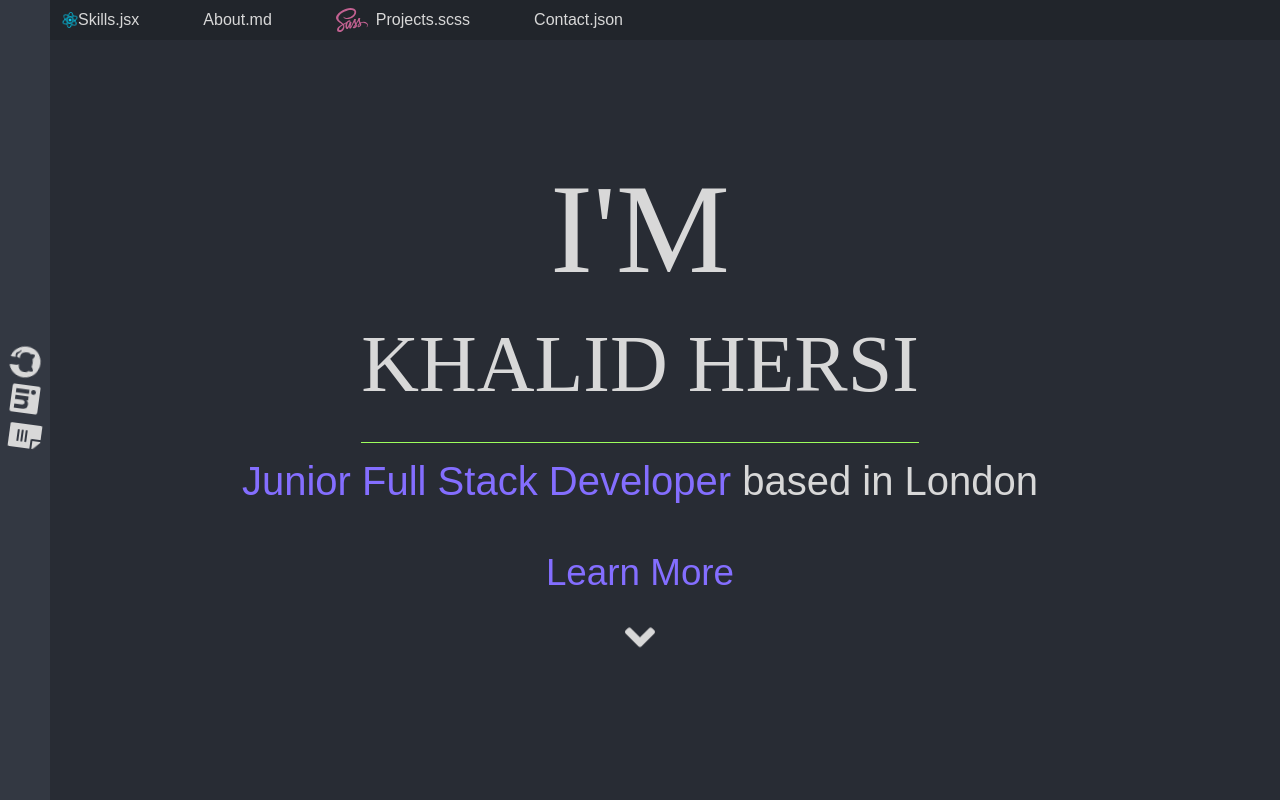
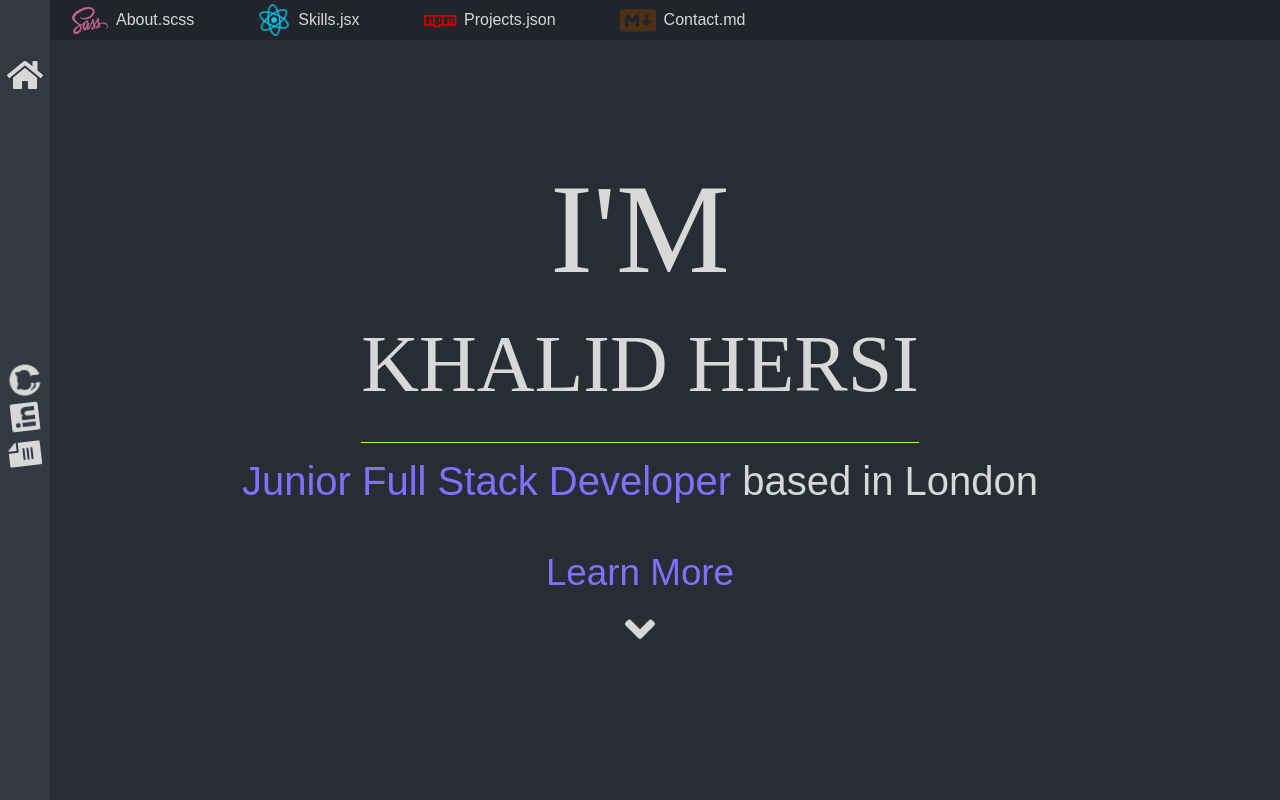
Before and after one commit to khalidhersi/vscodefolio, a React (Create React App) app: page / in a window 1280 px wide. Shown: the top 800 px of the page. Built offline with nearby package versions, Linux system fonts and the light colour scheme.

Commit message:
react router links working

```diff
--- a/package.json
+++ b/package.json
@@ -36,6 +36,7 @@
     ]
   },
   "devDependencies": {
+    "react-router-dom": "^6.2.1",
     "sass": "^1.46.0"
   }
 }
--- a/src/App.jsx
+++ b/src/App.jsx
@@ -7,19 +7,26 @@ import Projects from "./Compnents/Projects/Projects";
 import Contact from './Compnents/Contact/Contact';
 import Footer from './Compnents/Footer/Footer';
 import SideBar from './Compnents/SideBar/SideBar';
+import {BrowserRouter as Router, Routes, Route} from "react-router-dom";
+
 
 function App() {
   return (
-    <div className="App">
+    <Router>
+      <div className="app">
         <Nav />
         <SideBar />
-        <Header />
-        <About />
-        <Skills />
-        <Projects />
-        <Contact />
-        <Footer />
-    </div>
+
+        <Routes>
+          <Route path="/" element={ <Header />} />
+          <Route path="/about" element={<About />} />
+          <Route path="/skills" element={<Skills />} />
+          <Route path="/projects" element={<Projects />} />
+          <Route path="/contact"element={<Contact />} />
+          <Route path="/footer" element={<Footer />} />
+        </Routes>
+      </div>
+    </Router>
   );
 }
 
--- a/src/Compnents/Nav/Nav.jsx
+++ b/src/Compnents/Nav/Nav.jsx
@@ -1,5 +1,6 @@
-import React, { useState } from "react";
+import React from "react";
 import "./Nav.scss"
+import { Link } from "react-router-dom";
 
 const Nav = () => {
     // const [showNav, setShowNav] = useState(false);
@@ -13,19 +14,21 @@ const Nav = () => {
             <nav className="navbar">
                 {/* {showNav && <NavBar toggleNav={toggleNav}/>} */}
                  <ul className="navbar__menu">
+                 <li className="navbar__menu__list">
+                    <i className="navbar__menu__icon fab fa-sass" id="sass"/>
+                        <Link to="/about" className="navbar__menu__item">About.scss</Link>
+                    </li>
                     <li className="navbar__menu__list">
                         <i className="nnavbar__menu__icon fab fa-react fa-spin" id="react"/>
-                        <a href="#about" className="navbar__menu__item">Skills.jsx</a>
+                        <Link to="/skills" className="navbar__menu__item">Skills.jsx</Link>
                     </li>
                     <li className="navbar__menu__list">
-                        <a href="#skills" className="navbar__menu__item">About.md</a>
+                        <i className="navbar__menu__icon fab fa-npm" id="json"/>
+                        <Link to="/projects" className="navbar__menu__item">Projects.json</Link>
                     </li>
                     <li className="navbar__menu__list">
-                        <i className="navbar__menu__icon fab fa-sass" id="sass"/>
-                        <a href="#projects" className="navbar__menu__item">Projects.scss</a>
-                    </li>
-                    <li className="navbar__menu__list">
-                        <a href="#contact" className="navbar__menu__item">Contact.json</a>
+                        <i className="navbar__menu__icon fab fa-markdown" id="markdown"/>
+                        <Link to="/contact" className="navbar__menu__item">Contact.md</Link>
                     </li>
                 </ul>
             </nav>
--- a/src/Compnents/Nav/Nav.scss
+++ b/src/Compnents/Nav/Nav.scss
@@ -25,20 +25,30 @@
         align-items: center;
         padding: 0 2em;
         position: relative;
-        left: 30px;
+        left: 40px;
+      }
+      &__list:hover{
+        background-color: $nav-hover-background;
+        transition: 0.35s;
       }
       &__icon{
-        font-size: 2em;
-        padding-right: 8px;
+        font-size: 1.8em;
       }
       &__item {
-
+        padding-left: 8px;
     }
     #sass{
       color: #C26191;
     }
     #react{
       color: #00CDF2;
+      font-size: 2em;
+    }
+    #markdown{
+      color: #4d3016;
+    }
+    #json{
+      color: #CD0001;
     }
   }
   }
--- a/src/Compnents/SideBar/SideBar.jsx
+++ b/src/Compnents/SideBar/SideBar.jsx
@@ -1,10 +1,12 @@
 import React from "react";
 import "./SideBar.scss";
+import { Link } from "react-router-dom";
 
 const SideBar = () => {
     return (
             <div className="sidebar">
                  <ul className="sidebar__menu">
+                    <li><Link to="/" id="home"><i class=" sidebar__items fas fa-home" /></Link></li>
                     <li><a href="https://github.com/khalidhersi" target="_blank" className="sidebar__items"> <i className="sidebar__icon fab fa-github fa-spin"/></a></li>
                     <li><a href="https://www.linkedin.com/in/khalid-hersi-a907a4170/" target="_blank" className="sidebar__items"><i className="sidebar__icon fab fa-linkedin fa-spin"/></a></li>
                     <li><a href="" className="sidebar__items"><i className="sidebar__icon fas fa-file-alt fa-spin"/></a></li>
--- a/src/Compnents/SideBar/SideBar.scss
+++ b/src/Compnents/SideBar/SideBar.scss
@@ -7,8 +7,6 @@
     position: absolute;
     z-index: 100;
     &__menu{
-    top: 0;
-    left: 0;
     width: 50px;
     height: 100vh;
     display: flex;
@@ -17,10 +15,17 @@
     flex-direction: column;
     justify-content: center;
     font-size: 2em;
+    position: fixed;
+    padding: 10px;
       &__icon {
         color: $body-color;
         text-decoration: none;
       }
+      #home{
+        position: relative;
+        bottom: 268px;
+        font-size: 1em;
+      }
   }
 }
 }
--- a/src/assets/styles/_variables.scss
+++ b/src/assets/styles/_variables.scss
@@ -3,4 +3,5 @@ $font-color: #d8d8d8;
 $accent-color: #846eff;
 $border-color: rgb(158, 255, 93);
 $nav-background: #21252B;
+$nav-hover-background: #2b3038;
 $sidebar-background: #333842;
```
Also changed, not shown: 1 other file (tests, documents, lock files or other folders).
